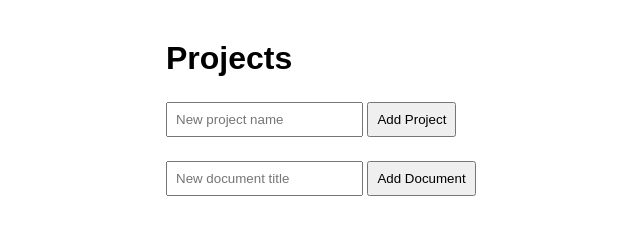
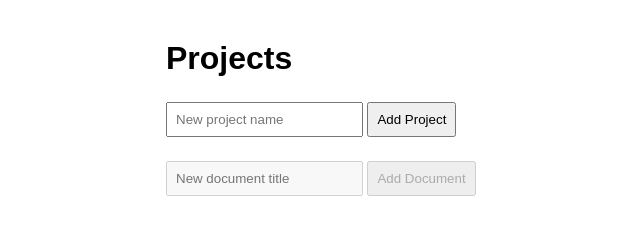
Before and after one commit to srehan17/cicd-demo, a website: page public/index.html in a window 1280 px wide. Shown: the whole page, without its empty margins (74-714 px from the left). Drawn offline with Linux system fonts and the light colour scheme; no server answers.

Commit message:
Disable document creation until a project is selected

```diff
--- a/public/index.html
+++ b/public/index.html
@@ -15,8 +15,8 @@
 
 <h2 id="docHeader" style="display:none;">Documents</h2>
 
-<input id="docTitle" placeholder="New document title" />
-<button onclick="addDocument()">Add Document</button>
+<input id="docTitle" placeholder="New document title" disabled />
+<button id="addDocBtn" onclick="addDocument()" disabled>Add Document</button>
 
 <ul id="documents"></ul>
 
@@ -57,6 +57,8 @@ async function loadProjects() {
 function selectProject(id) {
   selectedProject = Number(id);
   document.getElementById('docHeader').style.display = 'block';
+  document.getElementById('docTitle').disabled = false;
+  document.getElementById('addDocBtn').disabled = false;
   loadProjects();
   loadDocuments();
 }
```
